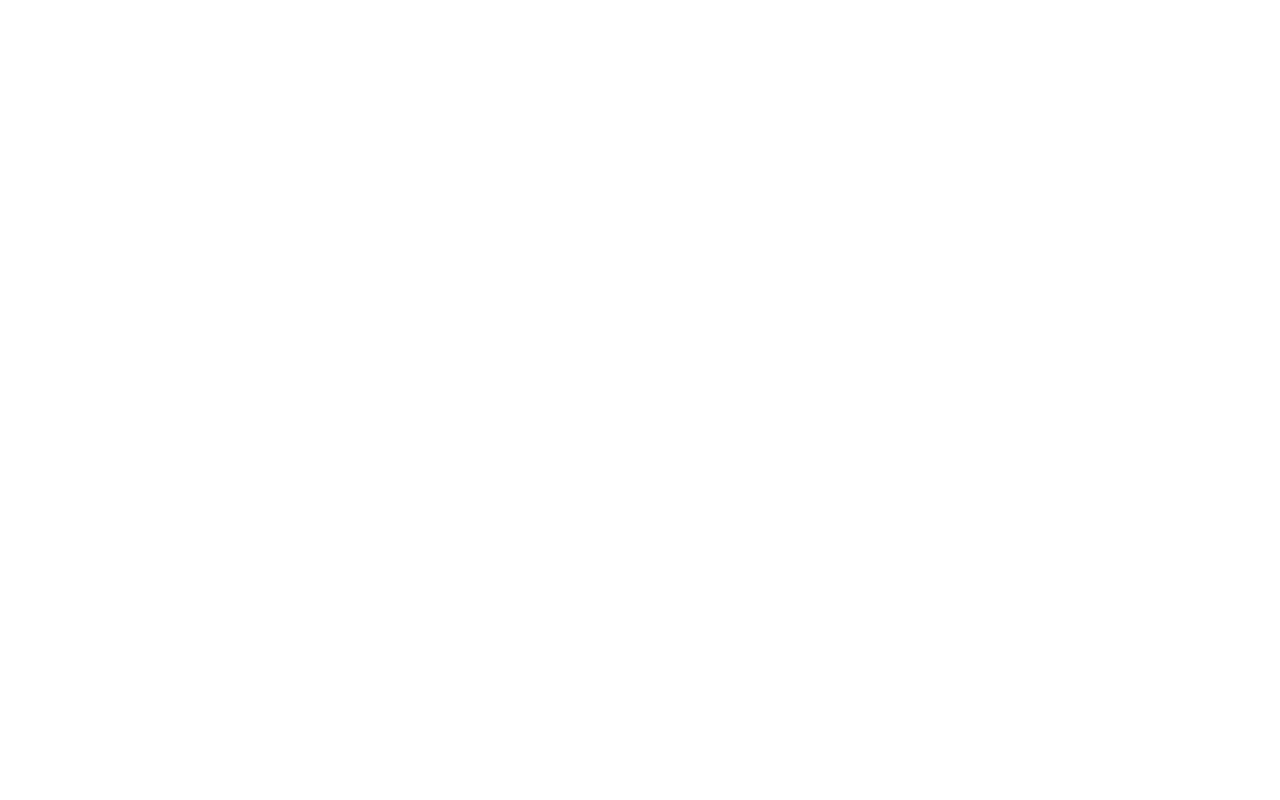
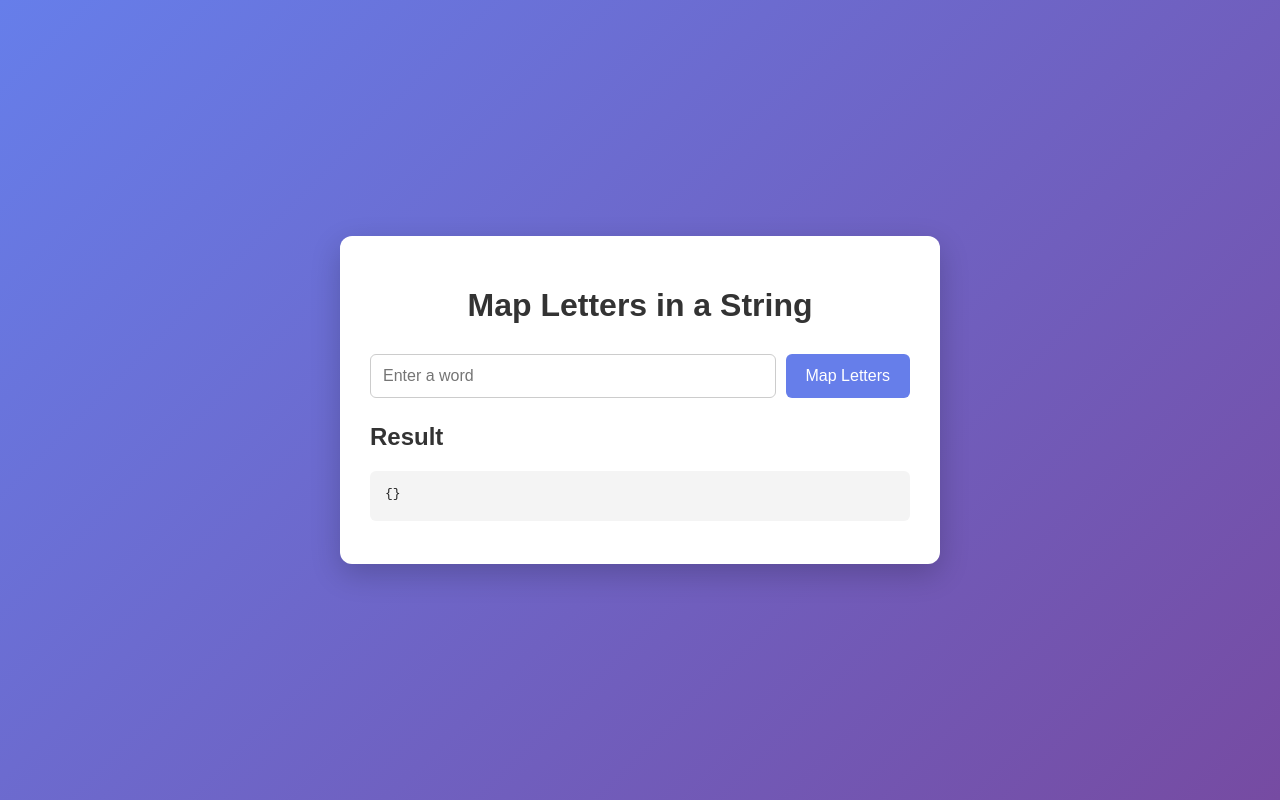
Before and after one commit to acciojob/map-letters-in-strings-Shiv826singh, a website: page main.html in a window 1280 px wide. Drawn offline with Linux system fonts and the light colour scheme.

Commit message:
created a submission

```diff
--- a/main.html
+++ b/main.html
@@ -1,16 +1,34 @@
 <!DOCTYPE html>
-
-<html>
-
+<html lang="en">
 <head>
-	<link rel="stylesheet" href="styles.css">
+    <meta charset="UTF-8">
+    <meta name="viewport" content="width=device-width, initial-scale=1.0">
+    <title>Map Letters in a String</title>
+    <link rel="stylesheet" href="styles.css">
 </head>
 
 <body>
-	<!-- the entire body must be written by student -->
-    <script type="text/javascript" src="./script.js">
-</script>
+
+    <div class="container">
+        <h1>Map Letters in a String</h1>
+
+        <div class="input-section">
+            <input
+                type="text"
+                id="wordInput"
+                placeholder="Enter a word"
+            >
+
+            <button id="mapButton">Map Letters</button>
+        </div>
+
+        <div class="result">
+            <h2>Result</h2>
+            <pre id="output">{}</pre>
+        </div>
+    </div>
+
+    <script src="./script.js"></script>
 
 </body>
-
 </html>
--- a/script.js
+++ b/script.js
@@ -1 +1,31 @@
-//your JS code here. If required.
+function mapLetters(word) {
+    const result = {};
+
+    for (let i = 0; i < word.length; i++) {
+        const letter = word[i];
+
+        if (!result[letter]) {
+            result[letter] = [];
+        }
+
+        result[letter].push(i);
+    }
+
+    return result;
+}
+
+
+// Get HTML elements
+const wordInput = document.getElementById("wordInput");
+const mapButton = document.getElementById("mapButton");
+const output = document.getElementById("output");
+
+
+// Button click
+mapButton.addEventListener("click", function () {
+    const word = wordInput.value;
+
+    const result = mapLetters(word);
+
+    output.textContent = JSON.stringify(result, null, 2);
+});
--- a/styles.css
+++ b/styles.css
@@ -1 +1,79 @@
 /*  your css code here. If applicable */
+* {
+    box-sizing: border-box;
+}
+
+body {
+    margin: 0;
+    min-height: 100vh;
+    font-family: Arial, sans-serif;
+    background: linear-gradient(135deg, #667eea, #764ba2);
+    display: flex;
+    justify-content: center;
+    align-items: center;
+}
+
+.container {
+    width: 90%;
+    max-width: 600px;
+    background: white;
+    padding: 30px;
+    border-radius: 12px;
+    box-shadow: 0 10px 30px rgba(0, 0, 0, 0.2);
+}
+
+h1 {
+    text-align: center;
+    color: #333;
+    margin-bottom: 30px;
+}
+
+.input-section {
+    display: flex;
+    gap: 10px;
+}
+
+#wordInput {
+    flex: 1;
+    padding: 12px;
+    font-size: 16px;
+    border: 1px solid #ccc;
+    border-radius: 6px;
+    outline: none;
+}
+
+#wordInput:focus {
+    border-color: #667eea;
+}
+
+#mapButton {
+    padding: 12px 20px;
+    border: none;
+    border-radius: 6px;
+    background: #667eea;
+    color: white;
+    font-size: 16px;
+    cursor: pointer;
+}
+
+#mapButton:hover {
+    background: #5568d8;
+}
+
+.result {
+    margin-top: 25px;
+}
+
+.result h2 {
+    color: #333;
+}
+
+#output {
+    background: #f4f4f4;
+    padding: 15px;
+    border-radius: 6px;
+    min-height: 50px;
+    white-space: pre-wrap;
+    word-break: break-word;
+    color: #222;
+}
```
